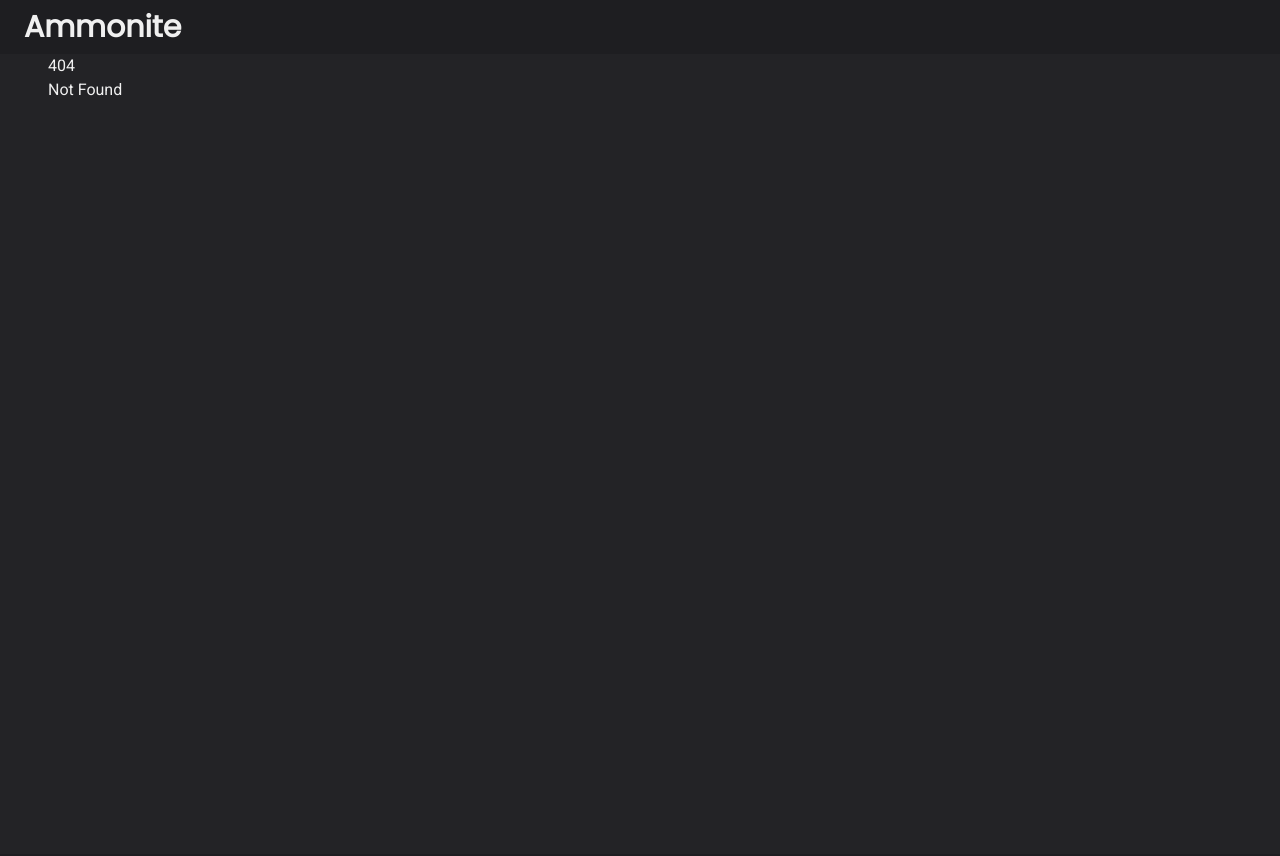
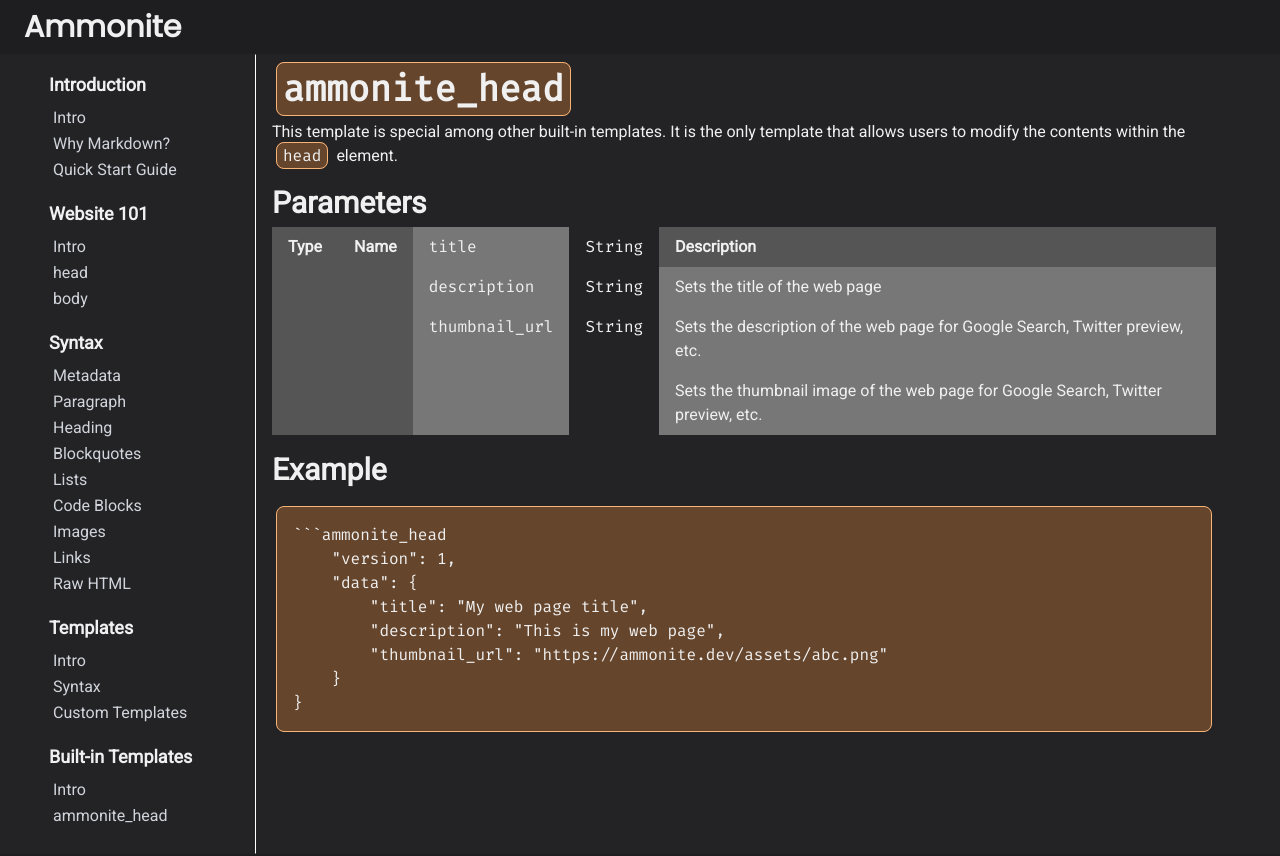
Before and after one commit to ammonite-dev/ammonite-docs, a SvelteKit app: page /docs/templates/built_in/head_with_anchor in a window 1280 px wide. Before the commit this address had no page. Shown: the top 856 px of the page. Built offline with nearby package versions, Linux system fonts and the light colour scheme.

Commit message:
add more docs

```diff
--- a/src/app.postcss
+++ b/src/app.postcss
@@ -57,6 +57,10 @@
 	@apply my-1;
 }
 
+.tech_doc table th {
+	@apply bg-primary-700/[.4] px-2 py-1 font-bold border;
+}
+
 .article_preview {
 	@apply m-2;
 }
--- a/src/routes/docs/Sidebar.svelte
+++ b/src/routes/docs/Sidebar.svelte
@@ -40,6 +40,5 @@
 			{/each}
 		</ul>
 	{/each}
-	<div class="h-6" />
-	<div>Debug: {path}</div>
+	<div class="h-12" />
 </div>
--- a/src/routes/docs/templates/built_in/ammonite_head/+page.svelte
+++ b/src/routes/docs/templates/built_in/ammonite_head/+page.svelte
@@ -1,3 +1,24 @@
+<script lang="ts">
+
+	const PARAMETERS = [
+		{
+			name: "title",
+			data_type: "String",
+			description: "Sets the title of the web page",
+		},
+		{
+			name: "description",
+			data_type: "String",
+			description: "Sets the description of the web page for Google Search, Twitter preview, etc.",
+		},
+		{
+			name: "thumbnail_url",
+			data_type: "String",
+			description: "Sets the thumbnail image of the web page for Google Search, Twitter preview, etc.",
+		},
+	];
+</script>
+
 <div class="tech_doc">
 	<h1>
 		<span class="inline_code">ammonite_head</span>
@@ -7,30 +28,24 @@
 		users to modify the contents within the <span class="inline_code">head</span> element.
 	</p>
 	<h2>Parameters</h2>
-	<div class="flex flex-row">
-		<div class="table_column">
-			<div class="table_cell font-bold">Name</div>
-			<div class="table_cell font-mono">title</div>
-			<div class="table_cell font-mono">description</div>
-			<div class="table_cell font-mono">thumbnail_url</div>
-		</div>
-		<div class="table_column">
-			<div class="table_cell font-bold">Type</div>
-			<div class="table_cell font-mono">String</div>
-			<div class="table_cell font-mono">String</div>
-			<div class="table_cell font-mono">String</div>
-		</div>
-		<div class="table_column">
-			<div class="table_cell font-bold">Description</div>
-			<div class="table_cell">Sets the title of the web page</div>
-			<div class="table_cell">
-				Sets the description of the web page for Google Search, Twitter preview, etc.
-			</div>
-			<div class="table_cell">
-				Sets the thumbnail image of the web page for Google Search, Twitter preview, etc.
-			</div>
-		</div>
-	</div>
+	<table>
+		<thead>
+			<tr>
+				<th>Name</th>
+				<th>Type</th>
+				<th>Description</th>
+			</tr>
+		</thead>
+		<tbody>
+			{#each PARAMETERS as param}
+			<tr>
+				<td class="table_cell font-mono">{param.name}</td>
+				<td class="table_cell font-mono">{param.data_type}</td>
+				<td class="table_cell">{param.description}</td>
+			</tr>
+			{/each}
+		</tbody>
+	</table>
 	<h2>Example</h2>
 	<pre><code
 			>{`\`\`\`ammonite_head
@@ -45,10 +60,13 @@
 </div>
 
 <style>
-	.table_column:nth-child(even) {
-		background-color: #777777;
+	table {
+		border-color: #aaaaaa;
 	}
+
 	.table_cell {
+		min-width: 0;
 		padding: 0.5rem 1rem;
+		border-width: 1px;
 	}
 </style>
--- /dev/null
+++ b/src/routes/docs/templates/built_in/head_with_anchor/+page.svelte
@@ -0,0 +1,61 @@
+<div class="tech_doc">
+	<h1>
+		<span class="inline_code">ammonite_head</span>
+	</h1>
+	<p>
+		This template is special among other built-in templates. It is the only template that allows
+		users to modify the contents within the <span class="inline_code">head</span> element.
+	</p>
+	<h2>Parameters</h2>
+	<div class="flex flex-row">
+		<div class="flex flex-row">
+			<div class="table_header">Type</div>
+			<div class="table_header">Name</div>
+		</div>
+		<div class="table_column">
+			<div class="table_cell font-mono">title</div>
+			<div class="table_cell font-mono">description</div>
+			<div class="table_cell font-mono">thumbnail_url</div>
+		</div>
+		<div class="table_column">
+			<div class="table_cell font-mono">String</div>
+			<div class="table_cell font-mono">String</div>
+			<div class="table_cell font-mono">String</div>
+		</div>
+		<div class="table_column">
+			<div class="table_header">Description</div>
+			<div class="table_cell">Sets the title of the web page</div>
+			<div class="table_cell">
+				Sets the description of the web page for Google Search, Twitter preview, etc.
+			</div>
+			<div class="table_cell">
+				Sets the thumbnail image of the web page for Google Search, Twitter preview, etc.
+			</div>
+		</div>
+	</div>
+	<h2>Example</h2>
+	<pre><code
+			>{`\`\`\`ammonite_head
+	"version": 1,
+	"data": {
+		"title": "My web page title",
+		"description": "This is my web page",
+		"thumbnail_url": "https://ammonite.dev/assets/abc.png"
+	}
+}`}</code
+		></pre>
+</div>
+
+<style>
+	.table_column:nth-child(even) {
+		background-color: #777777;
+	}
+	.table_cell {
+		padding: 0.5rem 1rem;
+	}
+	.table_header {
+		padding: 0.5rem 1rem;
+		background-color: #555555;
+		font-weight: bold;
+	}
+</style>
```
